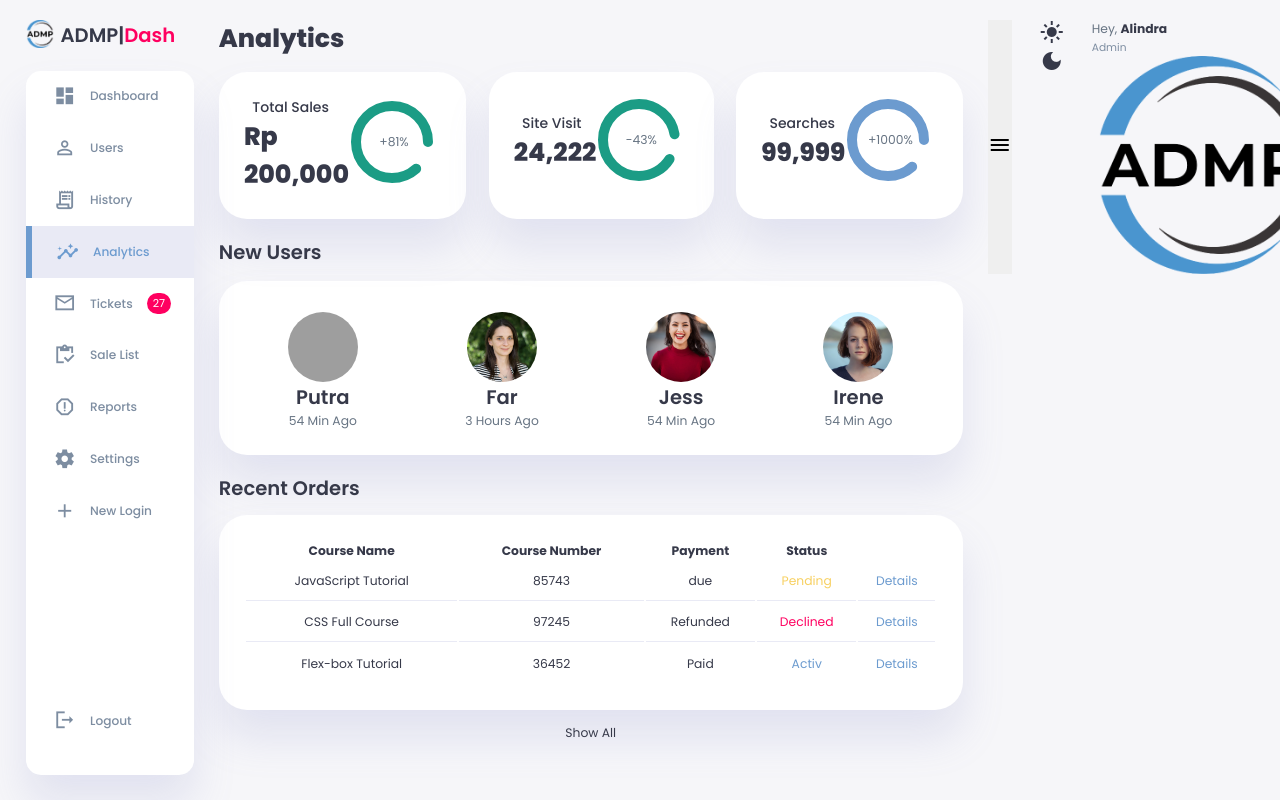
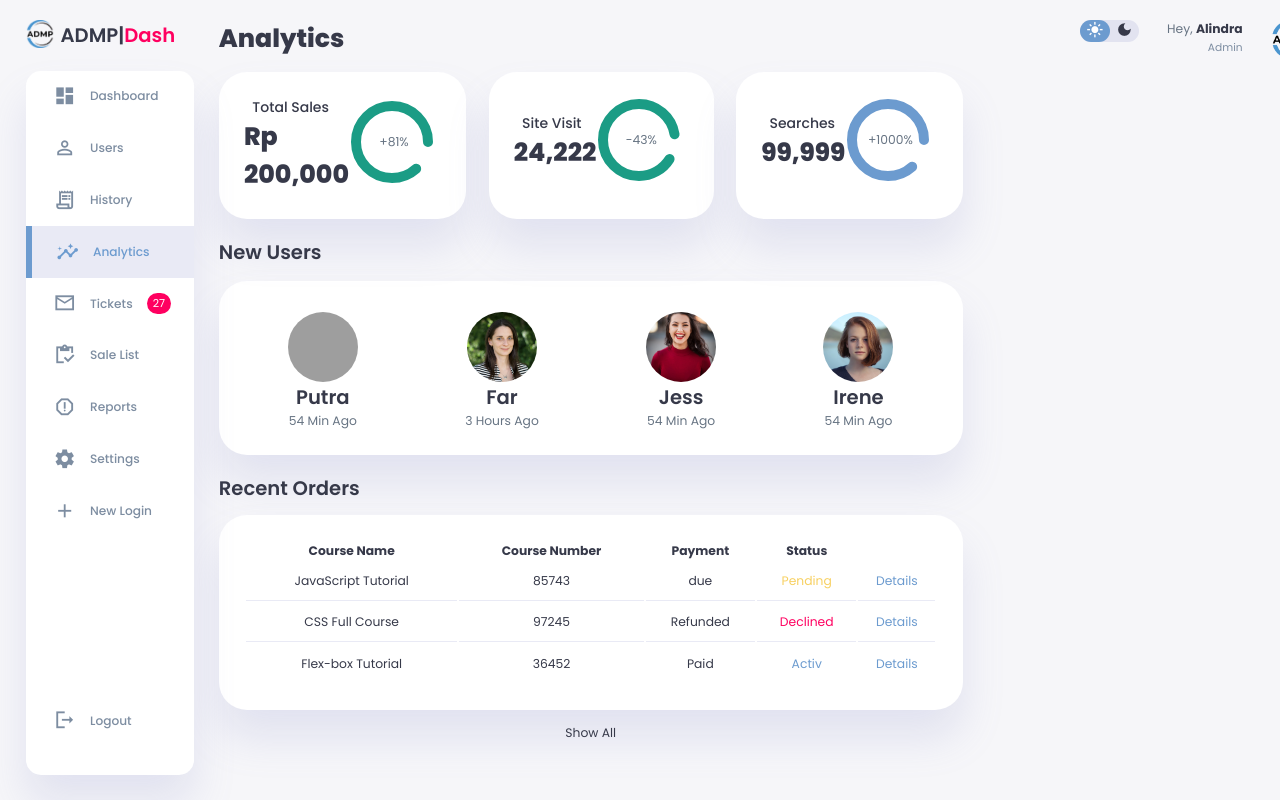
Before and after one commit to alindrapu/admin-page, a plain HTML site: page index.html in a window 1280 px wide. Shown: the top 800 px of the page. Drawn offline with Linux system fonts and the light colour scheme; grey boxes are pictures that could not be loaded.

Commit message:
add FE: darkmode toggle button, sizing profile name and photo

```diff
--- a/index.html
+++ b/index.html
@@ -189,7 +189,7 @@
           <span class="material-icons-sharp active">
             light_mode
           </span>
-          <span class="material-icons-sharp active">
+          <span class="material-icons-sharp">
             dark_mode
           </span>
         </div>
@@ -202,7 +202,6 @@
             <img src="images/admp-logo.png" alt="">
           </div>
         </div>
-
       </div>
     </div>
     <!-- End of Right Section -->
--- a/styles.css
+++ b/styles.css
@@ -387,3 +387,47 @@ main .recent-orders a {
   justify-content: end;
   gap: 2rem;
 }
+
+.right-section .nav button {
+  display: none;
+}
+
+.right-section .dark-mode {
+  background-color: var(--color-light);
+  display: flex;
+  justify-content: space-between;
+  align-items: center;
+  height: 1.6rem;
+  width: 4.2rem;
+  cursor: pointer;
+  border-radius: var(--border-radius-1);
+}
+
+.right-section .dark-mode span {
+  font-size: 1.2rem;
+  width: 50%;
+  height: 100%;
+  display: flex;
+  align-items: center;
+  justify-content: center;
+  transition: all 0.3s ease-in-out;
+}
+
+.right-section .dark-mode span.active {
+  background-color: var(--color-primary);
+  color: white;
+  border-radius: var(--border-radius-1);
+}
+
+.right-section .nav .profile {
+  display: flex;
+  gap: 2rem;
+  text-align: right;
+}
+
+.right-section .nav .profile .profile-photo {
+  width: 2.8rem;
+  height: 2.8rem;
+  border-radius: 50%;
+  overflow: hidden;
+}
```
